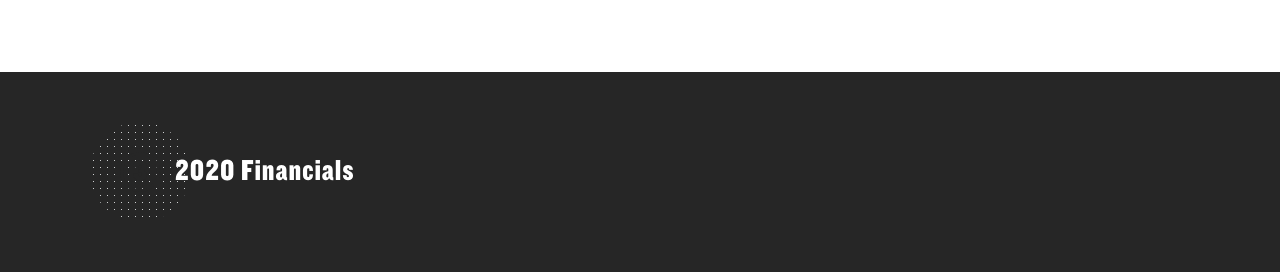
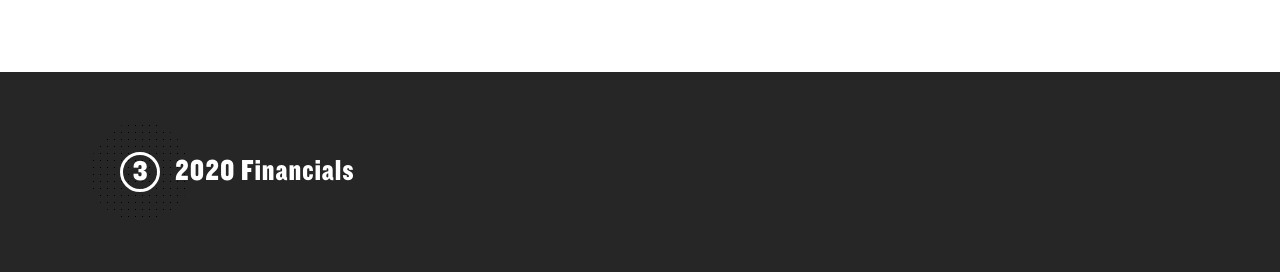
Before and after one commit to itsbrittaleigh/invest-detroit, a React (Create React App) app: page /2020-annual-report in a window 1280 px wide. Shown: the part 9300-9572 px from the top of the page. Built offline with nearby package versions, Linux system fonts and the light colour scheme.

Commit message:
:bug: light to dark heading

```diff
--- a/src/components/annual-report/Financials.jsx
+++ b/src/components/annual-report/Financials.jsx
@@ -6,7 +6,7 @@ const Financials = () => {
     <section id="financials" className="section bg--black">
       <div className="wrapper">
         <div className="section__heading">
-          <div className="heading-icon__container heading-icon__container--light">
+          <div className="heading-icon__container">
             <p className="heading-icon">3</p>
           </div>
           <h2 className="color--white">2020 Financials</h2>
```
